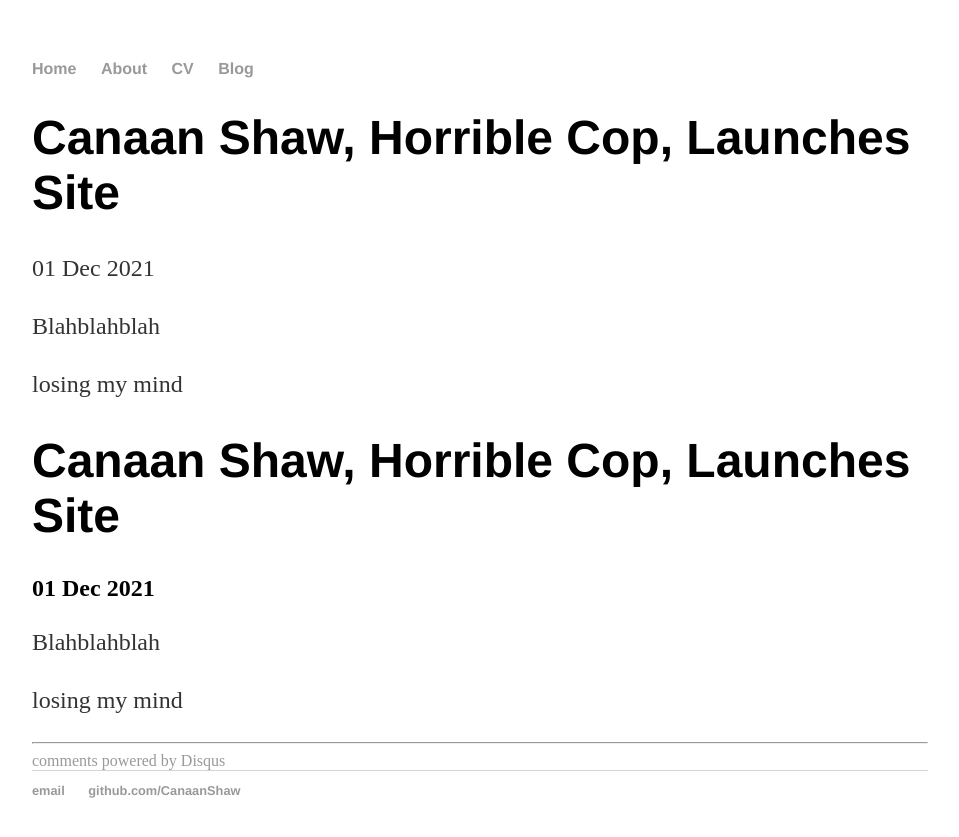
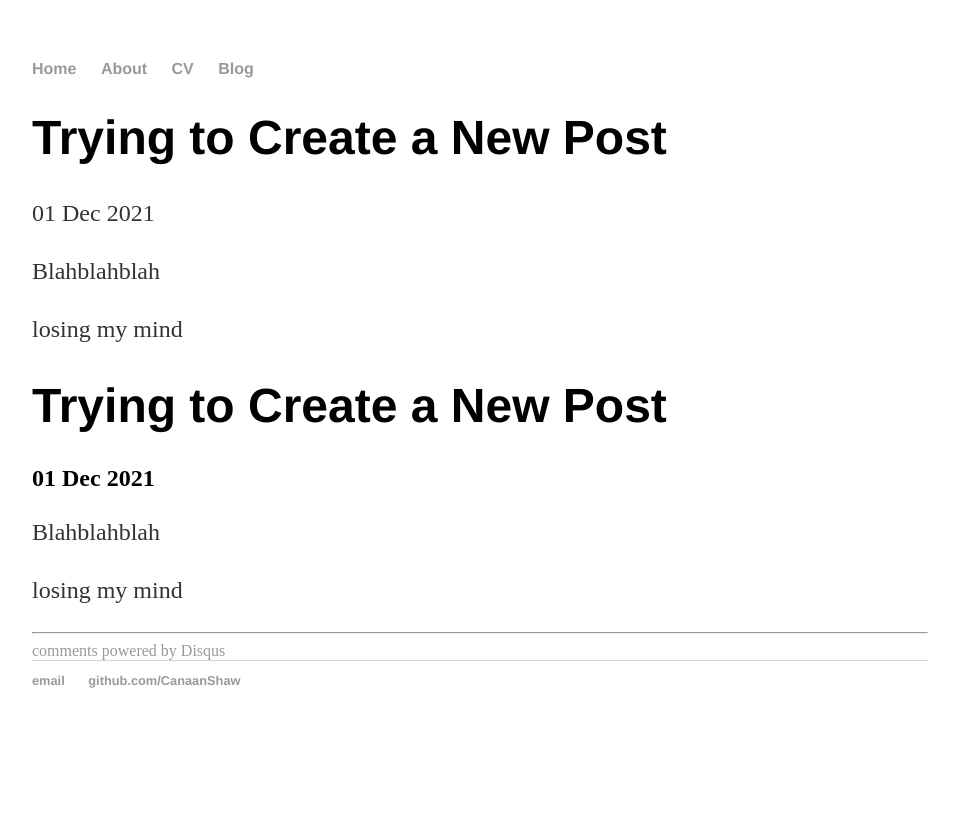
Before and after one commit to CanaanShaw/CanaanShaw, a Jekyll site: the page built from _posts/2021-12-01-Trying-to-Create-a-New-Post.md, in a window 1280 px wide. Shown: the top 837 px of the page, without its empty margins (160-1119 px from the left). Built offline with Jekyll 4.4.1, drawn with Linux system fonts in a browser that asks for light colours; comment, search, counter and statistics services are not loaded.

Commit message:
Update and rename 2021-12-01-Trying-to-Create-a-new-post.md to 2021-12-01-Trying-to-Create-a-New-Post.md

```diff
--- a/_posts/2021-12-01-Trying-to-Create-a-new-post.md
+++ b/_posts/2021-12-01-Trying-to-Create-a-New-Post.md
@@ -1,6 +1,6 @@
 ---
 layout: post
-title: "Canaan Shaw, Horrible Cop, Launches Site"
+title: "Trying to Create a New Post"
 date: 2021-12-01
 ---
 Blahblahblah
```
